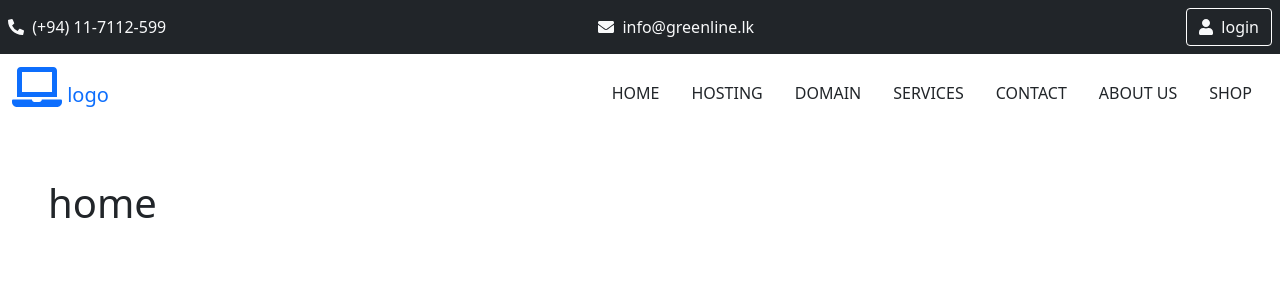
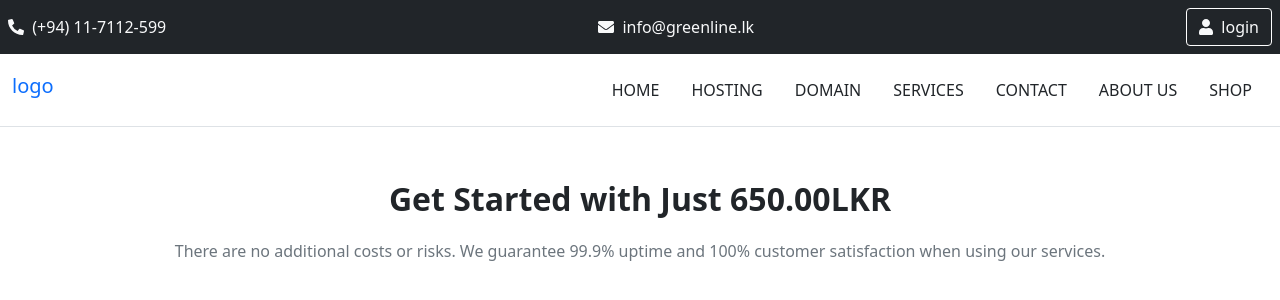
Before and after one commit to arshedgithub/greenline, a React (Create React App) app: page /home in a window 1280 px wide. Shown: the top 300 px of the page. Built offline with nearby package versions, Linux system fonts and the light colour scheme.

Commit message:
initial commit

```diff
--- a/package.json
+++ b/package.json
@@ -1,5 +1,6 @@
 {
   "name": "greenline",
+  "homepage": "https://arshedgithub.github.io/greenline/",
   "version": "0.1.0",
   "private": true,
   "dependencies": {
@@ -17,6 +18,8 @@
   },
   "scripts": {
     "start": "react-scripts start",
+    "predeploy": "npm run build",
+    "deploy": "gh-pages -d build",
     "build": "react-scripts build",
     "test": "react-scripts test",
     "eject": "react-scripts eject"
@@ -38,5 +41,8 @@
       "last 1 firefox version",
       "last 1 safari version"
     ]
+  },
+  "devDependencies": {
+    "gh-pages": "^3.2.3"
   }
 }
--- a/src/App.js
+++ b/src/App.js
@@ -1,19 +1,28 @@
-import React from "react";
+import React, { useState } from "react";
 import { Navigate, Route, Routes } from "react-router-dom";
 import Home from "./pages/home";
+import About from "./pages/about";
+import Contact from "./pages/contact";
 import NotFound from "./pages/notFound";
 import SigninBar from "./components/signinBar";
 import NavBar from "./components/navBar";
 import "./App.css";
 
 function App() {
+  const [scroll, setScroll] = useState(false);
+  window.addEventListener("scroll", () => {
+    setScroll(true);
+    setTimeout(() => setScroll(false), 3000);
+  });
   return (
     <React.Fragment>
-      <SigninBar />
+      {scroll ? <SigninBar /> : ""}
       <NavBar />
       <div className="main">
         <Routes>
           <Route path="/home" element={<Home />} />
+          <Route path="/about" element={<About />} />
+          <Route path="/contact" element={<Contact />} />
           <Route path="/not-found" element={<NotFound />} />
           <Route path="/" element={<Navigate replace to="/home" />} />
           <Route path="*" element={<Navigate replace to="/not-found" />} />
--- a/src/components/navBar.jsx
+++ b/src/components/navBar.jsx
@@ -1,7 +1,7 @@
 import React, { useState } from "react";
 import { Link } from "react-router-dom";
 import { FontAwesomeIcon } from "@fortawesome/react-fontawesome";
-import { faBars, faLaptop } from "@fortawesome/free-solid-svg-icons";
+import { faBars } from "@fortawesome/free-solid-svg-icons";
 import NavbarList from "./navbarList";
 
 const NavBar = () => {
@@ -10,11 +10,10 @@ const NavBar = () => {
   window.addEventListener("resize", () => setMobileMenu(false));
 
   return (
-    <nav className="navbar navbar-expand-lg">
+    <nav className="navbar navbar-expand-lg border-bottom shadow-bottom">
       <div className="container-fluid ">
         <Link className="navbar-brand mb-2" to="/home">
-          <FontAwesomeIcon icon={faLaptop} size="2x" />
-          &nbsp;logo
+          logo
         </Link>
         <button
           className="navbar-toggler"
@@ -26,7 +25,7 @@ const NavBar = () => {
           aria-expanded="false"
           aria-label="Toggle navigation"
         >
-          <span className="fs-3 text-light">
+          <span className="fs-3">
             <FontAwesomeIcon icon={faBars} />
           </span>
         </button>
--- a/src/components/signinBar.jsx
+++ b/src/components/signinBar.jsx
@@ -16,7 +16,7 @@ const SigninBar = () => {
       <div className="call text-light mx-2">
         <FontAwesomeIcon icon={faEnvelope} /> &nbsp;info@greenline.lk
       </div>
-      <Link to="#">
+      <Link to="https://manage.greenline.lk/login" target="_blank">
         <button className="signBtn btn border border-white text-light mx-2">
           <FontAwesomeIcon icon={faUser} /> &nbsp;login
         </button>
--- /dev/null
+++ b/src/pages/about.jsx
@@ -0,0 +1,7 @@
+import React from "react";
+
+const About = () => {
+  return <h1 className="m-5">About</h1>;
+};
+
+export default About;
--- /dev/null
+++ b/src/pages/contact.jsx
@@ -0,0 +1,7 @@
+import React from "react";
+
+const Contact = () => {
+  return <h1 className="m-5">contact</h1>;
+};
+
+export default Contact;
--- a/src/pages/home.jsx
+++ b/src/pages/home.jsx
@@ -1,9 +1,15 @@
 import React from "react";
 
 const Home = () => {
-  window.addEventListener("scroll", () => console.log("scrolling"));
-
-  return <h1 className="m-5">home</h1>;
+  return (
+    <div className="m-5 text-center">
+      <p className="fs-2 fw-bolder"> Get Started with Just 650.00LKR</p>
+      <p className="text-muted">
+        There are no additional costs or risks. We guarantee 99.9% uptime and
+        100% customer satisfaction when using our services.
+      </p>
+    </div>
+  );
 };
 
 export default Home;
```
Also changed, not shown: src/components/footer.jsx (added), 2 other files (tests, documents, lock files or other folders).
